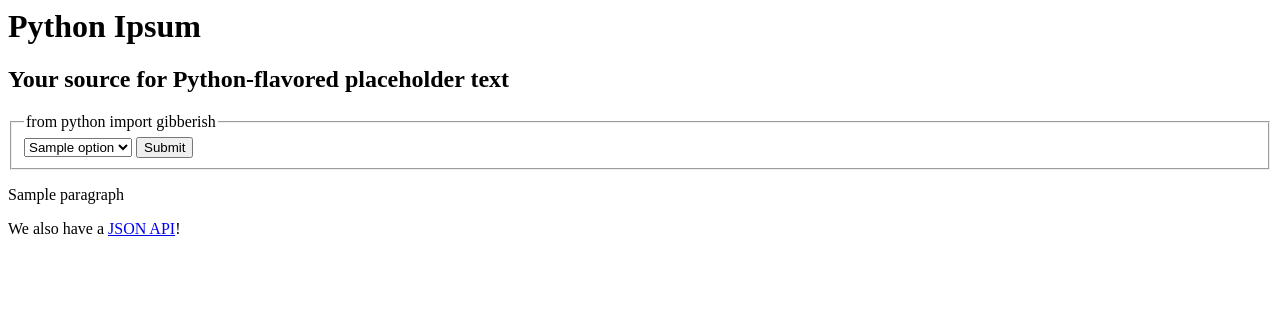
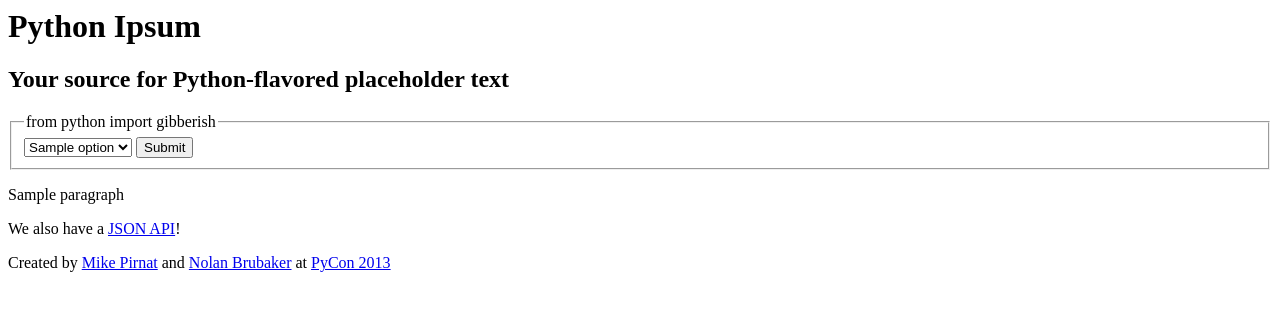
Before and after one commit to mpirnat/pythonipsum-site, a Flask app: template src/templates/index.html in a window 1280 px wide. Shown: the top 311 px of the page. Run offline with Flask 2, Linux system fonts and the light colour scheme; the template is opened without the code that fills it: most values are stand-ins (such as "Sample title", 1, 10 or a date in 2020).

Commit message:
Added credits footer

```diff
--- a/src/templates/index.html
+++ b/src/templates/index.html
@@ -34,5 +34,11 @@
         <p>We also have a <a href="{{ api_url }}?num_paragraphs=1">JSON API</a>!</p>
     </aside>
 
+    <footer>
+        <p>Created by <a href="http://mike.pirnat.com">Mike Pirnat</a>
+        and <a href="https://twitter.com/palendae">Nolan Brubaker</a>
+        at <a href="http://us.pycon.org/2013">PyCon 2013</a></p>
+    </footer>
+
 </body>
 </html>
```
